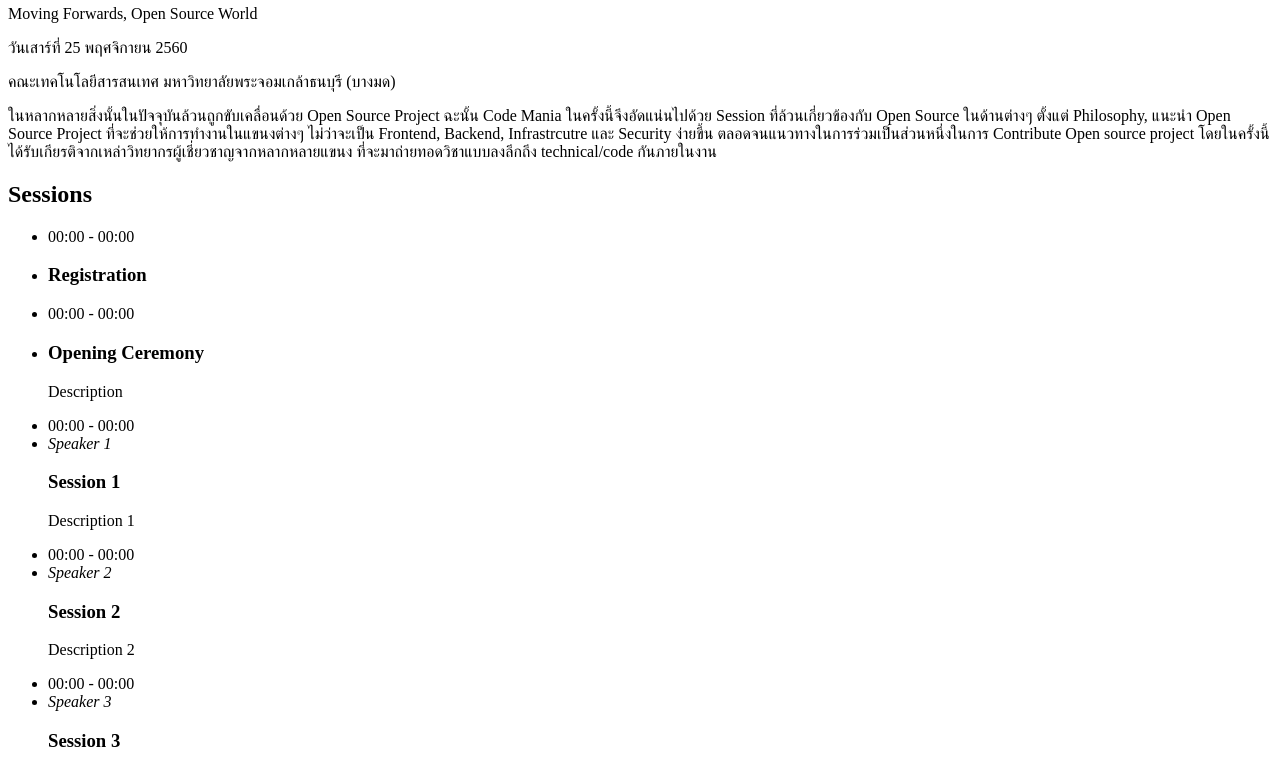
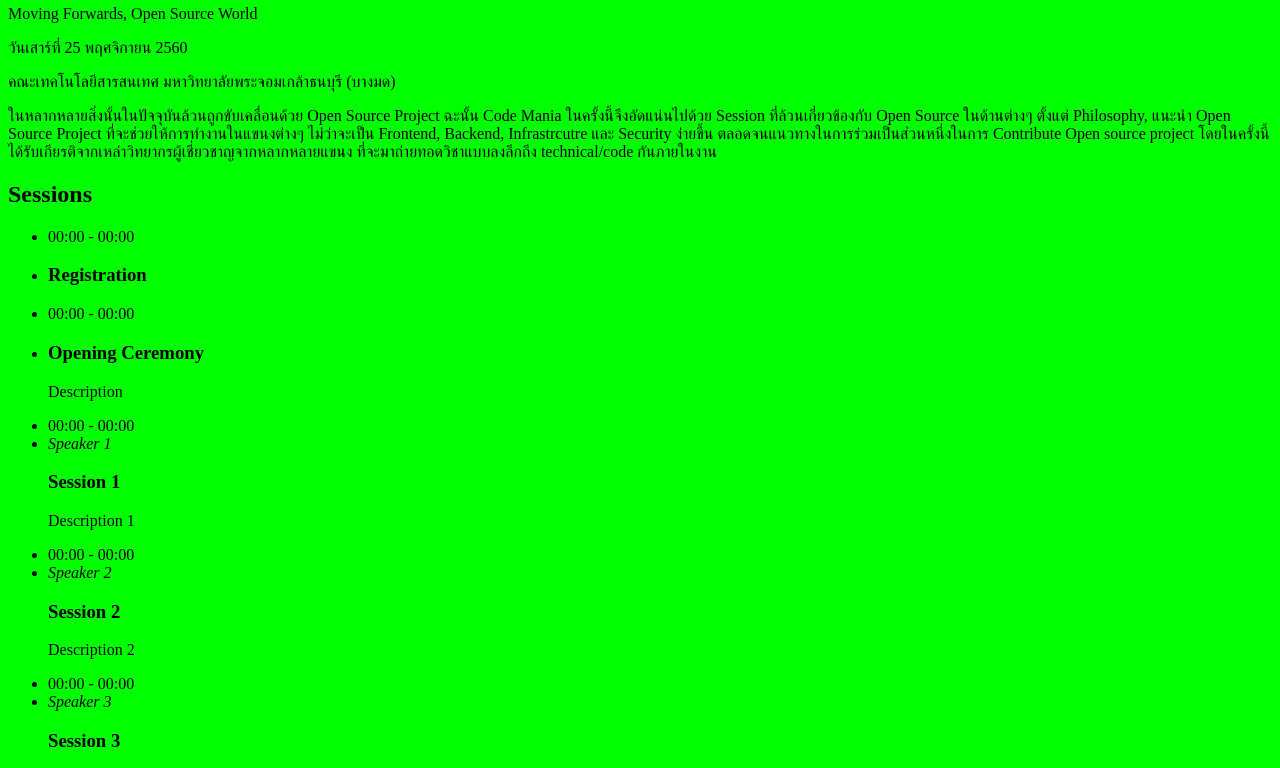
Before and after one commit to ThaiProgrammer/code-mania-110, a plain HTML site: page index.html in a window 1280 px wide. Shown: the part 62-830 px from the top of the page. Drawn offline with Linux system fonts and the light colour scheme.

Commit message:
Change background color

```diff
--- a/style.css
+++ b/style.css
@@ -2,6 +2,7 @@
 html {
 }
 body {
+	background-color: #00FF00;
 }
 a {
 }
```
